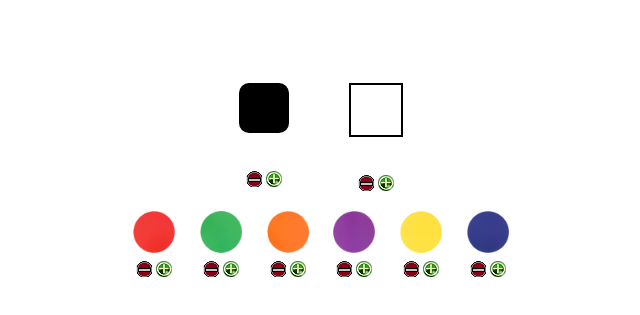
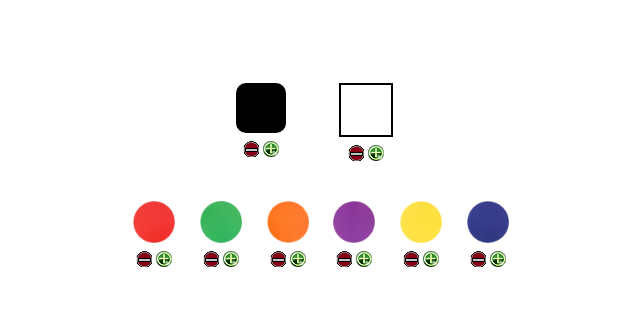
Before and after one commit to ChibiOne/owlbear-action-tracker, a website built with Vite: page index.html in a window 1280 px wide. Shown: the part 247-562 px from the top of the page, without its empty margins (319-959 px from the left). Built offline with nearby package versions, Linux system fonts and the light colour scheme; what @owlbear-rodeo/sdk would draw is missing.

Commit message:
Update style.css

```diff
--- a/style.css
+++ b/style.css
@@ -30,6 +30,7 @@ body {
   display: flex;
   flex-direction: column;
   align-items: center;
+  margin: 20px;
 }
 
 .field {
@@ -41,7 +42,6 @@ body {
   font-size: 24px;
   font-weight: bold;
   position: relative;
-  margin: 30px;
 }
 
 .counter {
```
